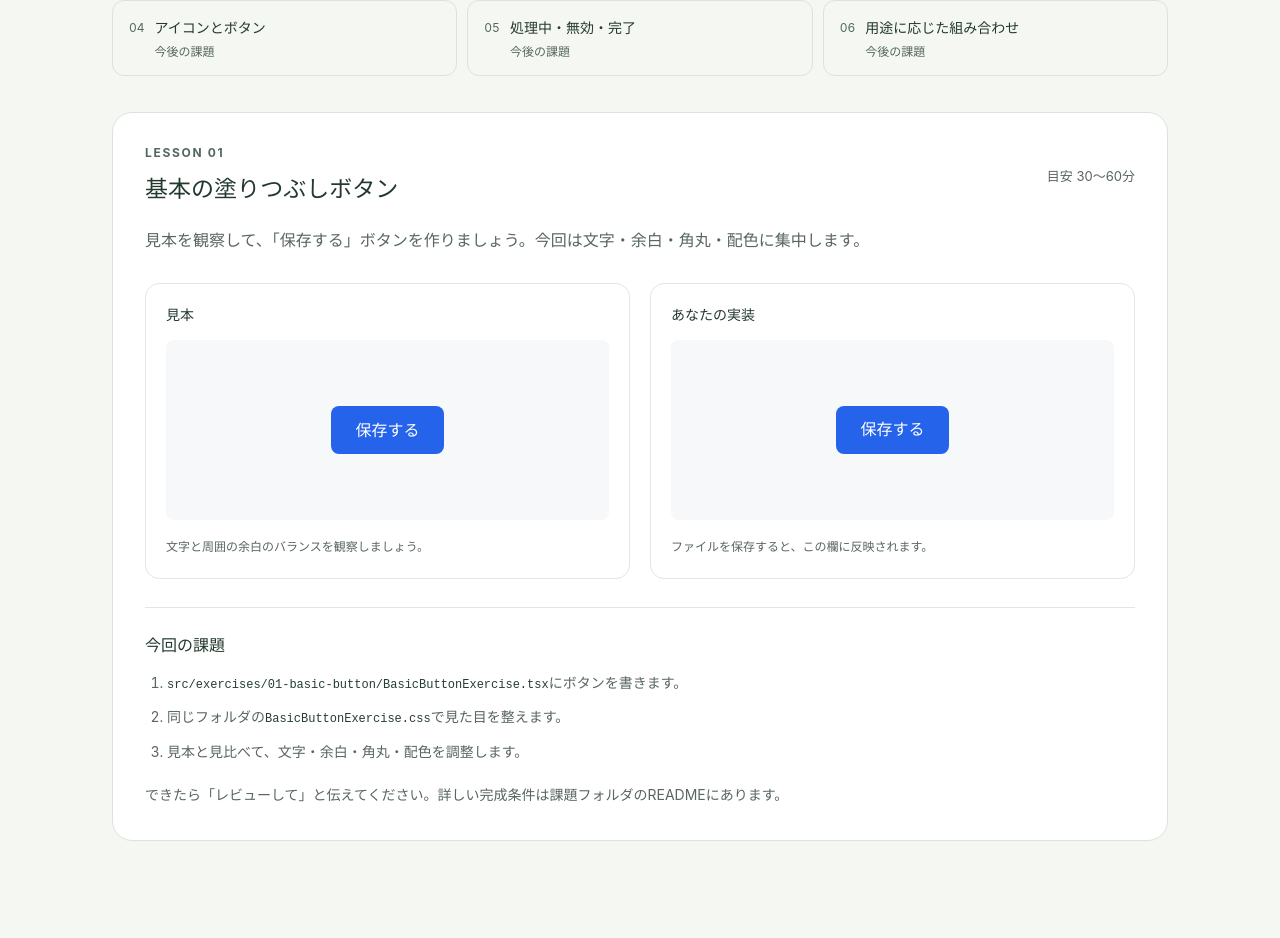
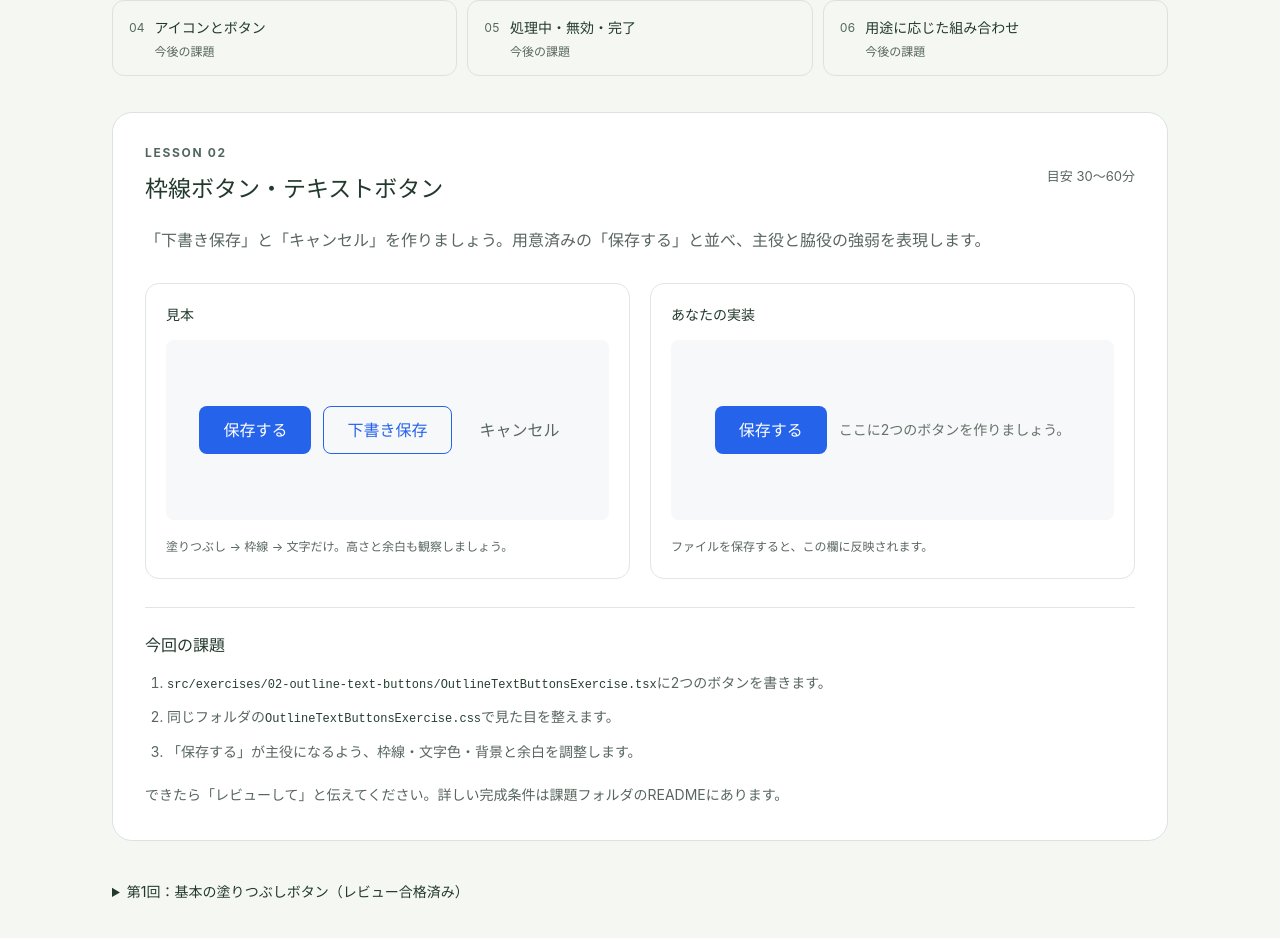
Before and after one commit to cry999/frontend-sandbox, a React (Vite) app: page / in a window 1280 px wide. Shown: the part 318-1256 px from the top of the page. Built offline with nearby package versions, Linux system fonts and the light colour scheme.

Commit message:
exercise: prepare lesson 02

```diff
--- a/src/App.css
+++ b/src/App.css
@@ -35,3 +35,10 @@
   .comparison { grid-template-columns: 1fr; }
   .lesson-heading h2 { font-size: 20px; }
 }
+
+.preview-stage-actions { padding: 24px 12px; }
+.practice-actions { display: flex; flex-wrap: wrap; gap: 12px; justify-content: center; align-items: center; width: 100%; }
+.lesson-two-placeholder { margin: 0; color: #637168; font-size: 14px; line-height: 1.8; text-align: center; }
+.previous-lesson { margin-top: 28px; }
+.previous-lesson summary { padding: 12px 0; cursor: pointer; font-size: 14px; }
+.previous-lesson .comparison { margin-top: 12px; }
--- a/src/App.tsx
+++ b/src/App.tsx
@@ -1,5 +1,7 @@
 import BasicButtonExercise from './exercises/01-basic-button/BasicButtonExercise'
 import BasicButtonReference from './reference/BasicButtonReference'
+import OutlineTextButtonsExercise from './exercises/02-outline-text-buttons/OutlineTextButtonsExercise'
+import OutlineTextButtonsReference from './reference/OutlineTextButtonsReference'
 import './App.css'
 
 const lessons = ['塗りつぶしボタン', '枠線・テキストボタン', '操作への反応', 'アイコンとボタン', '処理中・無効・完了', '用途に応じた組み合わせ']
@@ -15,10 +17,10 @@ export default function App() {
       <nav aria-label="練習プラン" className="lesson-nav">
         <ol>
           {lessons.map((lesson, index) => (
-            <li key={lesson} aria-current={index === 0 ? 'step' : undefined}>
+            <li key={lesson} aria-current={index === 1 ? 'step' : undefined}>
               <span className="lesson-number">{String(index + 1).padStart(2, '0')}</span>
               <span>{lesson}</span>
-              <span className="lesson-status">{index === 0 ? '今回の課題' : '今後の課題'}</span>
+              <span className="lesson-status">{index === 0 ? 'レビュー合格' : index === 1 ? '今回の課題' : '今後の課題'}</span>
             </li>
           ))}
         </ol>
@@ -26,34 +28,47 @@ export default function App() {
       <section className="lesson" aria-labelledby="lesson-heading">
         <div className="lesson-heading">
           <div>
-            <p className="eyebrow">LESSON 01</p>
-            <h2 id="lesson-heading">基本の塗りつぶしボタン</h2>
+            <p className="eyebrow">LESSON 02</p>
+            <h2 id="lesson-heading">枠線ボタン・テキストボタン</h2>
           </div>
           <span className="duration">目安 30〜60分</span>
         </div>
-        <p className="lesson-description">見本を観察して、「保存する」ボタンを作りましょう。今回は文字・余白・角丸・配色に集中します。</p>
+        <p className="lesson-description">「下書き保存」と「キャンセル」を作りましょう。用意済みの「保存する」と並べ、主役と脇役の強弱を表現します。</p>
         <div className="comparison">
           <section className="preview-panel" aria-labelledby="reference-heading">
             <h3 id="reference-heading">見本</h3>
-            <div className="preview-stage"><BasicButtonReference /></div>
-            <p className="panel-caption">文字と周囲の余白のバランスを観察しましょう。</p>
+            <div className="preview-stage preview-stage-actions"><div className="practice-actions"><BasicButtonReference /><OutlineTextButtonsReference /></div></div>
+            <p className="panel-caption">塗りつぶし → 枠線 → 文字だけ。高さと余白も観察しましょう。</p>
           </section>
           <section className="preview-panel" aria-labelledby="exercise-heading">
             <h3 id="exercise-heading">あなたの実装</h3>
-            <div className="preview-stage"><BasicButtonExercise /></div>
+            <div className="preview-stage preview-stage-actions"><div className="practice-actions"><BasicButtonReference /><OutlineTextButtonsExercise /></div></div>
             <p className="panel-caption">ファイルを保存すると、この欄に反映されます。</p>
           </section>
         </div>
         <section className="instructions" aria-labelledby="task-heading">
           <h3 id="task-heading">今回の課題</h3>
           <ol>
-            <li><code>src/exercises/01-basic-button/BasicButtonExercise.tsx</code>にボタンを書きます。</li>
-            <li>同じフォルダの<code>BasicButtonExercise.css</code>で見た目を整えます。</li>
-            <li>見本と見比べて、文字・余白・角丸・配色を調整します。</li>
+            <li><code>src/exercises/02-outline-text-buttons/OutlineTextButtonsExercise.tsx</code>に2つのボタンを書きます。</li>
+            <li>同じフォルダの<code>OutlineTextButtonsExercise.css</code>で見た目を整えます。</li>
+            <li>「保存する」が主役になるよう、枠線・文字色・背景と余白を調整します。</li>
           </ol>
           <p>できたら「レビューして」と伝えてください。詳しい完成条件は課題フォルダのREADMEにあります。</p>
         </section>
       </section>
+      <details className="previous-lesson">
+        <summary>第1回：基本の塗りつぶしボタン（レビュー合格済み）</summary>
+        <div className="comparison">
+          <section className="preview-panel" aria-label="第1回の見本">
+            <h3>見本</h3>
+            <div className="preview-stage"><BasicButtonReference /></div>
+          </section>
+          <section className="preview-panel" aria-label="第1回の実装">
+            <h3>あなたの実装</h3>
+            <div className="preview-stage"><BasicButtonExercise /></div>
+          </section>
+        </div>
+      </details>
     </main>
   )
 }
--- /dev/null
+++ b/src/exercises/02-outline-text-buttons/OutlineTextButtonsExercise.css
@@ -0,0 +1,2 @@
+/* 自分のボタンのスタイルをここに書きます。 */
+/* ボタンに専用のクラスを付け、見本や第1回に影響しないようにしましょう。 */
--- /dev/null
+++ b/src/exercises/02-outline-text-buttons/OutlineTextButtonsExercise.tsx
@@ -0,0 +1,7 @@
+import './OutlineTextButtonsExercise.css'
+
+export default function OutlineTextButtonsExercise() {
+  // この案内を「下書き保存」「キャンセル」の2つのボタンに置き換えましょう。
+  // ボタンを横に並べる枠は用意済みです。複数の要素は <>...</> で囲めます。
+  return <p className="lesson-two-placeholder">ここに2つのボタンを作りましょう。</p>
+}
--- /dev/null
+++ b/src/reference/OutlineTextButtonsReference.css
@@ -0,0 +1,23 @@
+.reference-outline-button,
+.reference-text-button {
+  border-radius: 8px;
+  font-family: inherit;
+  font-size: 16px;
+  font-weight: 600;
+  line-height: 1.5;
+  cursor: pointer;
+}
+
+.reference-outline-button {
+  padding: 11px 23px;
+  border: 1px solid #2563eb;
+  background: transparent;
+  color: #2563eb;
+}
+
+.reference-text-button {
+  padding: 12px 16px;
+  border: 0;
+  background: transparent;
+  color: #58665f;
+}
--- /dev/null
+++ b/src/reference/OutlineTextButtonsReference.tsx
@@ -0,0 +1,10 @@
+import './OutlineTextButtonsReference.css'
+
+export default function OutlineTextButtonsReference() {
+  return (
+    <>
+      <button type="button" className="reference-outline-button">下書き保存</button>
+      <button type="button" className="reference-text-button">キャンセル</button>
+    </>
+  )
+}
```
Also changed, not shown: practice/plan.md (+6 -0 lines), src/exercises/02-outline-text-buttons/README.md (added).
